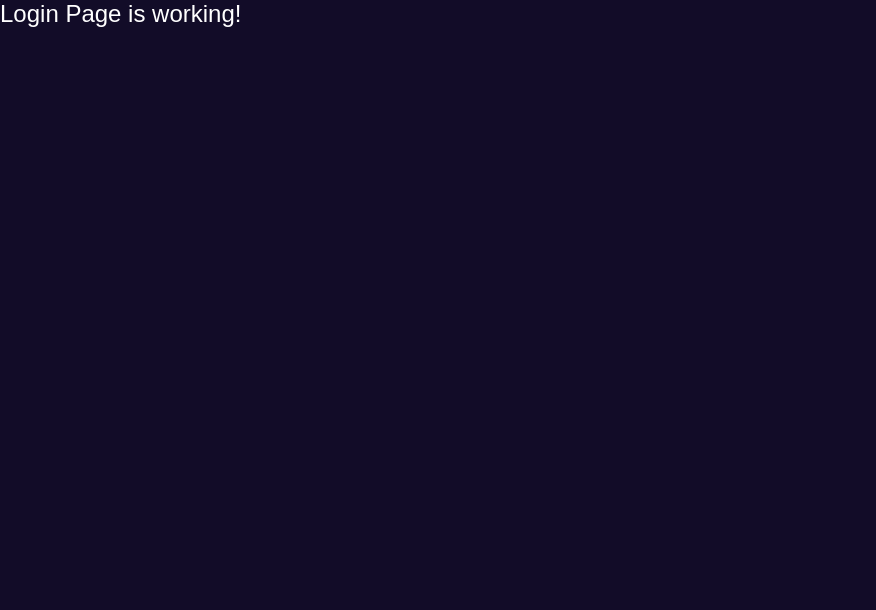
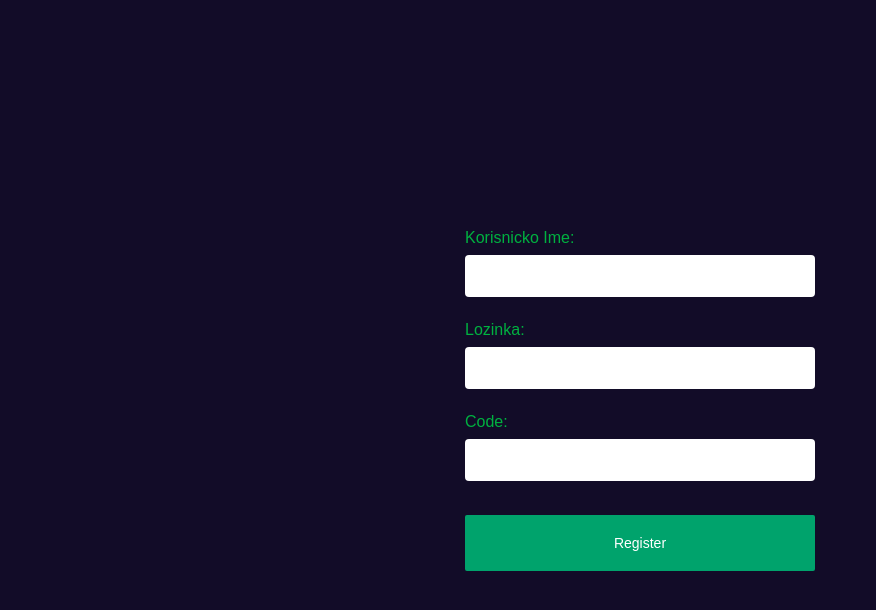
Before and after one commit to MilosShindiri/movie_app, a React (Vite) app: page /login in a window 1280 px wide. Shown: the top 610 px of the page, without its empty margins (0-876 px from the left). Built offline with nearby package versions, Linux system fonts and the light colour scheme; no server answers.

Commit message:
styling login page

```diff
--- a/src/components/Login.tsx
+++ b/src/components/Login.tsx
@@ -1,58 +1,30 @@
-import React from "react";
-import { useForm, type SubmitHandler } from "react-hook-form";
+import type { FC } from "react";
+import { useLogin } from "../services/api/getMockData";
+import {
+  FormContainer,
+  StyledForm,
+  StyledLabel,
+  StyledInput,
+  StyledButton,
+} from "./LoginStyled";
 
-// Define the shape of your form data
-interface ILoginFormInputs {
-  email: string;
-  password: string;
-}
-
-const LoginPage: React.FC = () => {
-  const {
-    register,
-    handleSubmit,
-    formState: { errors },
-  } = useForm<ILoginFormInputs>();
-
-  const onSubmit: SubmitHandler<ILoginFormInputs> = (data) => {
-    console.log(data); // Here you would handle your login logic (e.g., API call)
-    alert("Login successful! Check console for data.");
-  };
+export const Login: FC = () => {
+  useLogin();
 
   return (
-    <form onSubmit={handleSubmit(onSubmit)}>
-      <div>
-        <label htmlFor="email">Email:</label>
-        <input
-          id="email"
-          type="email"
-          {...register("email", {
-            required: "Email is required",
-            pattern: /^\S+@\S+$/i,
-          })}
-        />
-        {errors.email && <p>{errors.email.message}</p>}
-      </div>
+    <FormContainer>
+      <StyledForm id="my-form">
+        <StyledLabel htmlFor="username">Korisnicko Ime:</StyledLabel>
+        <StyledInput type="text" id="username" name="username" />
 
-      <div>
-        <label htmlFor="password">Password:</label>
-        <input
-          id="password"
-          type="password"
-          {...register("password", {
-            required: "Password is required",
-            minLength: {
-              value: 6,
-              message: "Password must be at least 6 characters",
-            },
-          })}
-        />
-        {errors.password && <p>{errors.password.message}</p>}
-      </div>
+        <StyledLabel htmlFor="password">Lozinka:</StyledLabel>
+        <StyledInput type="password" id="password" name="password" />
 
-      <button type="submit">Login</button>
-    </form>
+        <StyledLabel htmlFor="number">Code:</StyledLabel>
+        <StyledInput type="number" id="number" name="code" />
+
+        <StyledButton type="submit">Register</StyledButton>
+      </StyledForm>
+    </FormContainer>
   );
 };
-
-export default LoginPage;
--- /dev/null
+++ b/src/components/LoginStyled.tsx
@@ -0,0 +1,47 @@
+import styled from "styled-components";
+
+export const FormContainer = styled.section`
+  height: 100vh;
+  display: flex;
+  justify-content: center;
+  align-items: center;
+`;
+
+export const StyledForm = styled.form`
+  display: flex;
+  flex-direction: column;
+  width: 350px;
+`;
+
+export const StyledLabel = styled.label`
+  margin-bottom: 8px;
+  color: #00b140;
+  font-size: 16px;
+`;
+
+export const StyledInput = styled.input`
+  padding: 12px;
+  font-size: 16px;
+  margin-bottom: 24px;
+  border: none;
+  outline: none;
+  border-radius: 4px;
+  background-color: white;
+  color: black;
+`;
+
+export const StyledButton = styled.button`
+  background-color: #00a36c;
+  color: white;
+  padding: 20px 0;
+  font-size: 14px;
+  border: none;
+  border-radius: 2px;
+  cursor: pointer;
+  transition: background-color 0.3s ease;
+  margin-top: 10px;
+
+  &:hover {
+    background-color: #008f5c;
+  }
+`;
--- a/src/pages/Login/index.tsx
+++ b/src/pages/Login/index.tsx
@@ -1,8 +1,10 @@
+import { Login } from "../../components/Login";
+
 const LoginPage = () => {
   return (
-    <section>
-      <h1>Login Page is working!</h1>
-    </section>
+    <>
+      <Login />
+    </>
   );
 };
 
--- /dev/null
+++ b/src/services/api/getMockData.tsx
@@ -0,0 +1,36 @@
+import { useEffect } from "react";
+import axios from "axios";
+
+export const useLogin = () => {
+  useEffect(() => {
+    const loginAndFetchUser = async () => {
+      try {
+        const loginRes = await axios.post("http://localhost:3333/login", {
+          username: "admin",
+          password: "password",
+          code: "12345",
+        });
+
+        const token = loginRes.data.token;
+
+        const userRes = await axios.get("http://localhost:3333/user", {
+          headers: {
+            Authorization: `Bearer ${token}`,
+          },
+        });
+
+        console.log("User data:", userRes.data);
+      } catch (err: unknown) {
+        if (axios.isAxiosError(err)) {
+          console.error("Axios error:", err.response?.data || err.message);
+        } else if (err instanceof Error) {
+          console.error("Generic error:", err.message);
+        } else {
+          console.error("Unknown error:", err);
+        }
+      }
+    };
+
+    loginAndFetchUser();
+  }, []);
+};
```
